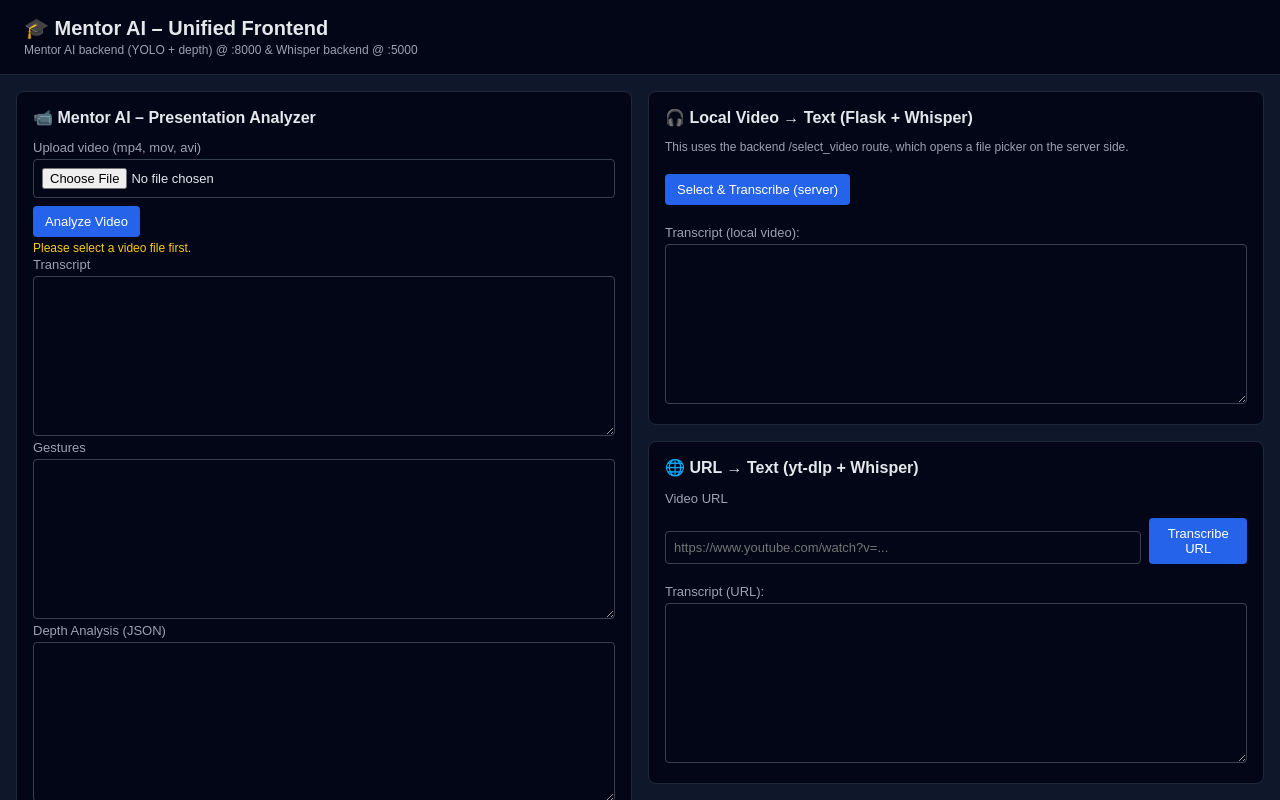
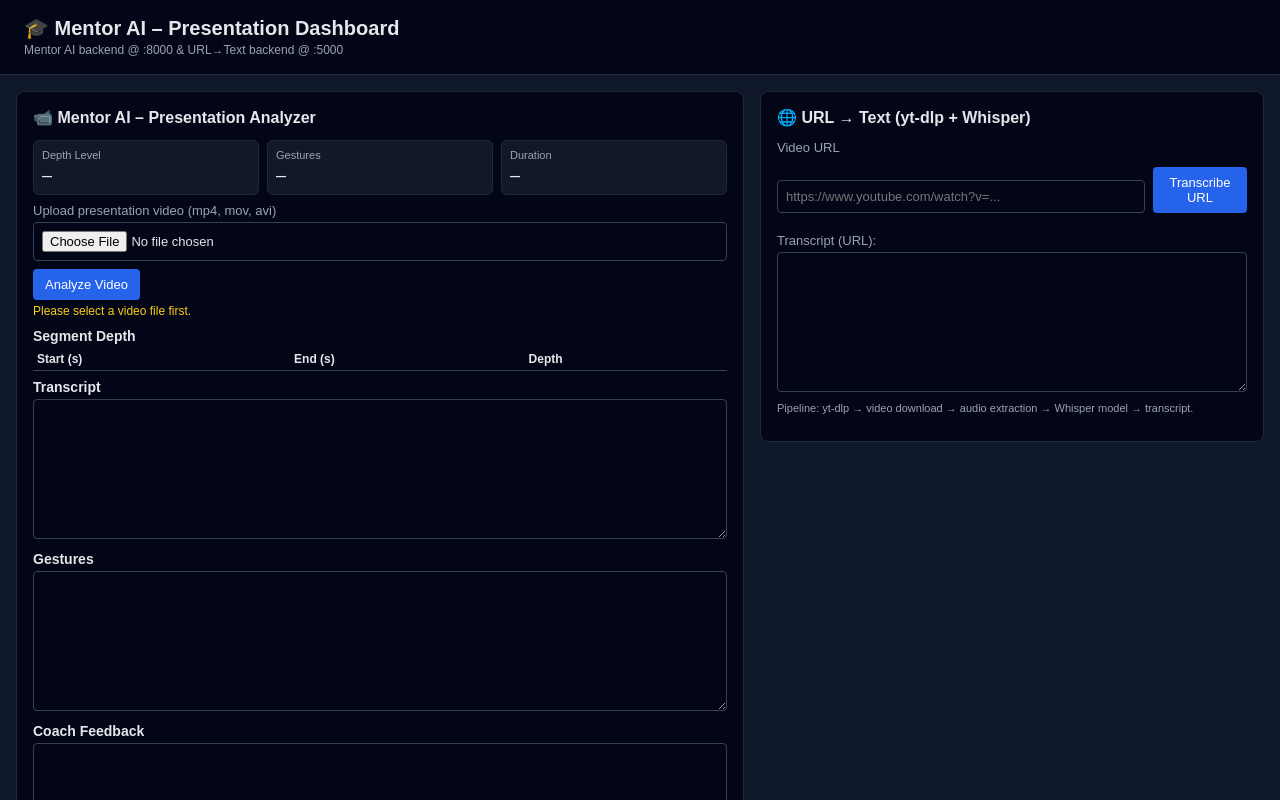
Before and after one commit to Ishankalhe911/IITBOMBAY, a plain HTML site: page index.html in a window 1280 px wide. Both pictures are taken after a click on the button "Analyze Video". Shown: the top 800 px of the page. Drawn offline with Linux system fonts and the light colour scheme.

Commit message:
Add files via upload

```diff
--- a/index.html
+++ b/index.html
@@ -31,7 +31,6 @@
       gap: 16px;
       padding: 16px;
       box-sizing: border-box;
-      height: calc(100vh - 60px);
     }
     .panel {
       background: #020617;
@@ -41,20 +40,24 @@
       border: 1px solid #1f2937;
     }
     #left-panel {
-      flex: 1;
+      flex: 1.3;
       display: flex;
       flex-direction: column;
-      gap: 16px;
+      gap: 12px;
     }
     #right-panel {
-      flex: 1;
+      flex: 0.9;
       display: flex;
       flex-direction: column;
-      gap: 16px;
+      gap: 12px;
     }
     h2 {
       margin-top: 0;
       font-size: 16px;
+    }
+    h3 {
+      margin: 8px 0 4px;
+      font-size: 14px;
     }
     label {
       display: block;
@@ -89,7 +92,7 @@
     }
     textarea {
       width: 100%;
-      height: 160px;
+      height: 140px;
       padding: 8px;
       border-radius: 4px;
       border: 1px solid #374151;
@@ -110,13 +113,61 @@
       gap: 8px;
       align-items: flex-end;
     }
+    .summary-row {
+      display: flex;
+      gap: 8px;
+      margin-bottom: 8px;
+    }
+    .summary-card {
+      flex: 1;
+      padding: 8px;
+      border-radius: 6px;
+      background: #111827;
+      border: 1px solid #1f2937;
+    }
+    .summary-label {
+      font-size: 11px;
+      color: #9ca3af;
+    }
+    .summary-value {
+      font-size: 18px;
+      margin-top: 4px;
+    }
+    table {
+      width: 100%;
+      font-size: 12px;
+      border-collapse: collapse;
+      margin-top: 4px;
+    }
+    th, td {
+      padding: 4px;
+      border-bottom: 1px solid #374151;
+      text-align: left;
+    }
+    footer {
+      margin: 0 16px 16px;
+    }
+    ol, ul {
+      margin: 4px 0;
+      padding-left: 18px;
+    }
+    ol li, ul li {
+      font-size: 12px;
+      color: #9ca3af;
+      margin-bottom: 3px;
+    }
+    @media (max-width: 900px) {
+      main {
+        flex-direction: column;
+      }
+    }
   </style>
 </head>
 <body>
   <header>
     <div>
-      <h1>🎓 Mentor AI – Unified Frontend</h1>
-      <span>Mentor AI backend (YOLO + depth) @ :8000 & Whisper backend @ :5000</span>
+      <h1>🎓 Mentor AI – Presentation Dashboard</h1>
+      <span>Mentor AI backend @ :8000 & URL→Text backend @ :5000</span>
     </div>
   </header>
 
@@ -125,35 +176,56 @@
     <section id="left-panel">
       <div class="panel">
         <h2>📹 Mentor AI – Presentation Analyzer</h2>
-        <label for="mentor-video">Upload video (mp4, mov, avi)</label>
+
+        <!-- Summary cards -->
+        <div class="summary-row">
+          <div class="summary-card">
+            <div class="summary-label">Depth Level</div>
+            <div id="summary-depth" class="summary-value">–</div>
+          </div>
+          <div class="summary-card">
+            <div class="summary-label">Gestures</div>
+            <div id="summary-gestures" class="summary-value">–</div>
+          </div>
+          <div class="summary-card">
+            <div class="summary-label">Duration</div>
+            <div id="summary-duration" class="summary-value">–</div>
+          </div>
+        </div>
+
+        <label for="mentor-video">Upload presentation video (mp4, mov, avi)</label>
         <input type="file" id="mentor-video" accept=".mp4,.mov,.avi" />
         <button id="btn-mentor-analyze">Analyze Video</button>
         <div class="status" id="status-mentor"></div>
 
-        <label for="mentor-transcript">Transcript</label>
+        <h3>Segment Depth</h3>
+        <table id="segment-table">
+          <thead>
+            <tr>
+              <th>Start (s)</th>
+              <th>End (s)</th>
+              <th>Depth</th>
+            </tr>
+          </thead>
+          <tbody></tbody>
+        </table>
+
+        <h3>Transcript</h3>
         <textarea id="mentor-transcript" readonly></textarea>
 
-        <label for="mentor-gestures">Gestures</label>
+        <h3>Gestures</h3>
         <textarea id="mentor-gestures" readonly></textarea>
 
-        <label for="mentor-depth">Depth Analysis (JSON)</label>
+        <h3>Coach Feedback</h3>
+        <textarea id="mentor-feedback" readonly></textarea>
+
+        <h3>Depth JSON (raw)</h3>
         <textarea id="mentor-depth" readonly></textarea>
       </div>
     </section>
 
-    <!-- RIGHT: Flask Whisper (local select + URL) -->
+    <!-- RIGHT: URL → Text (Flask + yt-dlp + Whisper) -->
     <section id="right-panel">
-      <div class="panel">
-        <h2>🎧 Local Video → Text (Flask + Whisper)</h2>
-        <p style="font-size:12px;color:#9ca3af;">
-          This uses the backend /select_video route, which opens a file picker on the server side.
-        </p>
-        <button id="btn-select-video">Select & Transcribe (server)</button>
-        <div class="status" id="status-select-video"></div>
-        <label for="local-result">Transcript (local video):</label>
-        <textarea id="local-result" readonly></textarea>
-      </div>
-
       <div class="panel">
         <h2>🌐 URL → Text (yt‑dlp + Whisper)</h2>
         <label for="url-input">Video URL</label>
@@ -164,24 +236,52 @@
         <div class="status" id="status-url"></div>
         <label for="url-result">Transcript (URL):</label>
         <textarea id="url-result" readonly></textarea>
+        <p style="font-size:11px; color:#9ca3af; margin-top:6px;">
+          Pipeline: yt‑dlp → video download → audio extraction → Whisper model → transcript.
+        </p>
       </div>
     </section>
   </main>
 
+  <footer>
+    <div class="panel">
+      <h2 style="font-size:14px; margin-top:0;">ℹ️ How to Use</h2>
+      <ol>
+        <li>On the left, upload your presentation video and click <b>Analyze Video</b>.</li>
+        <li>Review depth level, gesture summary, and segment‑wise depth table.</li>
+        <li>Read automatic coach feedback to improve your next presentation.</li>
+        <li>On the right, paste any online video URL to get the raw transcript using Whisper.</li>
+      </ol>
+      <h3 style="font-size:13px; margin-top:8px;">Tech Stack</h3>
+      <ul>
+        <li>Backend 1: FastAPI, YOLOv8 Pose, faster‑whisper, Gemini/OpenAI.</li>
+        <li>Backend 2: Flask, yt‑dlp, OpenAI Whisper.</li>
+        <li>Frontend: HTML, CSS, vanilla JavaScript (fetch‑based API calls).</li>
+      </ul>
+    </div>
+  </footer>
+
   <script>
-    const MENTOR_BASE = "http://localhost:8000"; // FastAPI/Backend 1
-    const WHISPER_BASE = "http://localhost:5000"; // Flask/Backend 2
+    const MENTOR_BASE = "http://localhost:8000";  // FastAPI backend (first file)
+    const WHISPER_BASE = "http://localhost:5000"; // Flask backend (second file)
+
+    // Elements for Mentor AI
+    const summaryDepth = document.getElementById("summary-depth");
+    const summaryGestures = document.getElementById("summary-gestures");
+    const summaryDuration = document.getElementById("summary-duration");
+    const segmentTableBody = document.querySelector("#segment-table tbody");
+    const mentorStatus = document.getElementById("status-mentor");
+    const transcriptEl = document.getElementById("mentor-transcript");
+    const gesturesEl = document.getElementById("mentor-gestures");
+    const depthEl = document.getElementById("mentor-depth");
+    const feedbackEl = document.getElementById("mentor-feedback");
 
     // ---- Mentor AI: /analyze endpoint ----
     document.getElementById("btn-mentor-analyze").addEventListener("click", async () => {
       const fileInput = document.getElementById("mentor-video");
-      const statusEl = document.getElementById("status-mentor");
-      const transcriptEl = document.getElementById("mentor-transcript");
-      const gesturesEl = document.getElementById("mentor-gestures");
-      const depthEl = document.getElementById("mentor-depth");
 
       if (!fileInput.files.length) {
-        statusEl.textContent = "Please select a video file first.";
+        mentorStatus.textContent = "Please select a video file first.";
         return;
       }
 
@@ -189,10 +289,15 @@
       const formData = new FormData();
       formData.append("file", file);
 
-      statusEl.textContent = "Uploading and analyzing...";
+      mentorStatus.textContent = "Uploading and analyzing...";
       transcriptEl.value = "";
       gesturesEl.value = "";
       depthEl.value = "";
+      feedbackEl.value = "";
+      summaryDepth.textContent = "–";
+      summaryGestures.textContent = "–";
+      summaryDuration.textContent = "–";
+      segmentTableBody.innerHTML = "";
 
       try {
         const res = await fetch(`${MENTOR_BASE}/analyze`, {
@@ -205,36 +310,43 @@
         }
         const data = await res.json();
 
-        // Expecting your AnalysisResponse structure
+        // Fill main fields
         transcriptEl.value = data.transcript || "";
         gesturesEl.value = data.gestures || "";
         depthEl.value = JSON.stringify(data.depth, null, 2);
+        feedbackEl.value = data.depth?.recommendation || "";
 
-        statusEl.textContent = `Done. Duration: ${data.duration_seconds.toFixed(1)}s`;
+        // Summary cards
+        const duration = data.duration_seconds || 0;
+        summaryDuration.textContent = `${duration.toFixed(1)} s`;
+
+        const depthScore = data.depth?.overall_depth_score ?? 0;
+        let depthLabel = "Shallow";
+        if (depthScore > 0.75) depthLabel = "Advanced";
+        else if (depthScore > 0.5) depthLabel = "Good";
+        else if (depthScore > 0.3) depthLabel = "Basic";
+        summaryDepth.textContent = `${depthLabel} (${depthScore.toFixed(2)})`;
+
+        const gesturesSummary = (data.gestures || "")
+          .replace(/\*\*Gestures:\*\*\s*/i, "")
+          .split("|")[0]
+          .trim();
+        summaryGestures.textContent = gesturesSummary || "N/A";
+
+        // Segment table
+        (data.depth?.per_segment || []).slice(0, 8).forEach(seg => {
+          const tr = document.createElement("tr");
+          tr.innerHTML = `
+            <td>${seg.start.toFixed(1)}</td>
+            <td>${seg.end.toFixed(1)}</td>
+            <td>${seg.depth_score.toFixed(2)}</td>
+          `;
+          segmentTableBody.appendChild(tr);
+        });
+
+        mentorStatus.textContent = "Analysis complete.";
       } catch (err) {
-        statusEl.textContent = "Error: " + err.message;
-      }
-    });
-
-    // ---- Whisper: /select_video ----
-    document.getElementById("btn-select-video").addEventListener("click", async () => {
-      const statusEl = document.getElementById("status-select-video");
-      const outEl = document.getElementById("local-result");
-
-      statusEl.textContent = "Waiting for server-side file selection and transcription...";
-      outEl.value = "";
-
-      try {
-        const res = await fetch(`${WHISPER_BASE}/select_video`);
-        const data = await res.json();
-        if (data.error) {
-          statusEl.textContent = "Error: " + data.error;
-          return;
-        }
-        outEl.value = data.text || "";
-        statusEl.textContent = `Done in ${data.processing_time}s (server file picker).`;
-      } catch (err) {
-        statusEl.textContent = "Error: " + err.message;
+        mentorStatus.textContent = "Error: " + err.message;
       }
     });
 
@@ -264,8 +376,11 @@
           statusEl.textContent = "Error: " + data.error;
           return;
         }
-        outEl.value = data.text || "";
-        statusEl.textContent = `Done in ${data.processing_time}s.`;
+        const text = data.text || "";
+        outEl.value = text;
+
+        const wordCount = text.split(/\s+/).filter(Boolean).length;
+        statusEl.textContent = `Done in ${data.processing_time}s • ~${wordCount} words`;
       } catch (err) {
         statusEl.textContent = "Error: " + err.message;
       }
```
